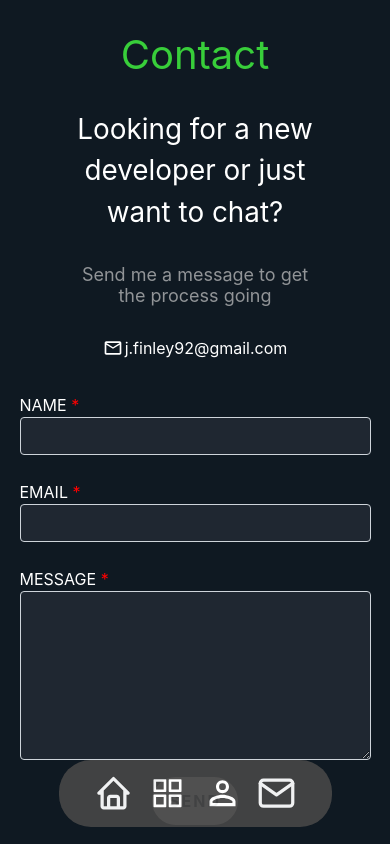
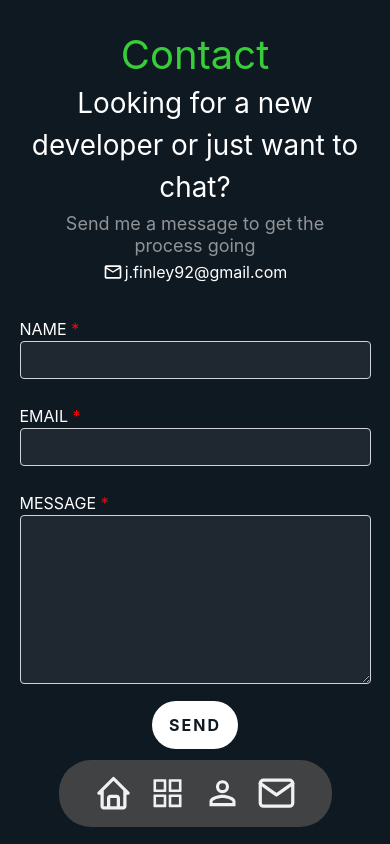
Before and after one commit to jfinley6/portfolio, a React (Vite) app: page /contact in a window 390 px wide. Built offline with nearby package versions, Linux system fonts and the light colour scheme.

Commit message:
update mobile padding

```diff
--- a/src/stylesheets/contact.css
+++ b/src/stylesheets/contact.css
@@ -104,8 +104,9 @@ h1 {
     align-items: center;
     text-align: center;
     justify-content: start;
-    padding: 0 40px 0 40px;
+    /* padding: 0 30px 0 30px; */
     height: fit-content;
+    gap: 0.5vh;
   }
 
   #contact-page {
```
